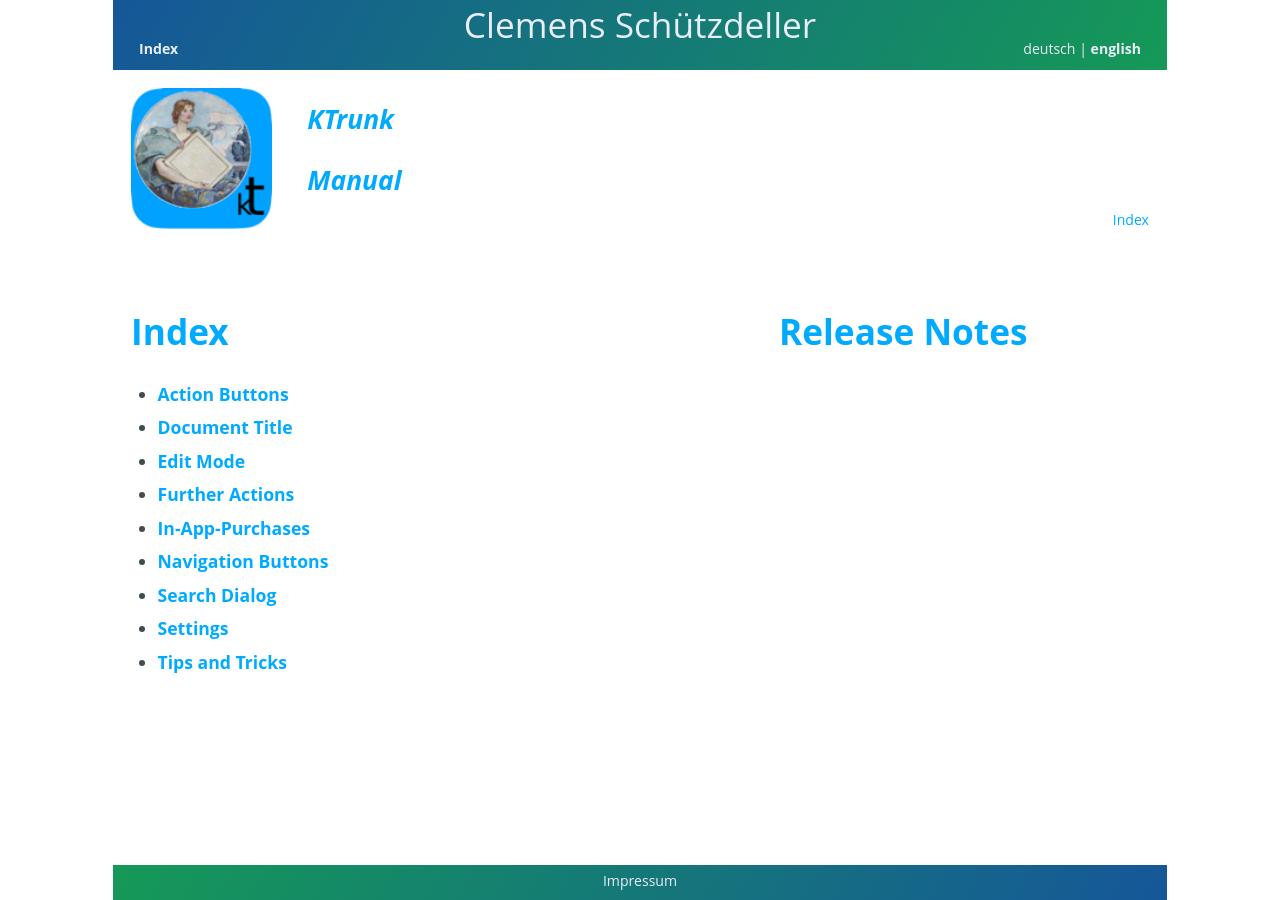
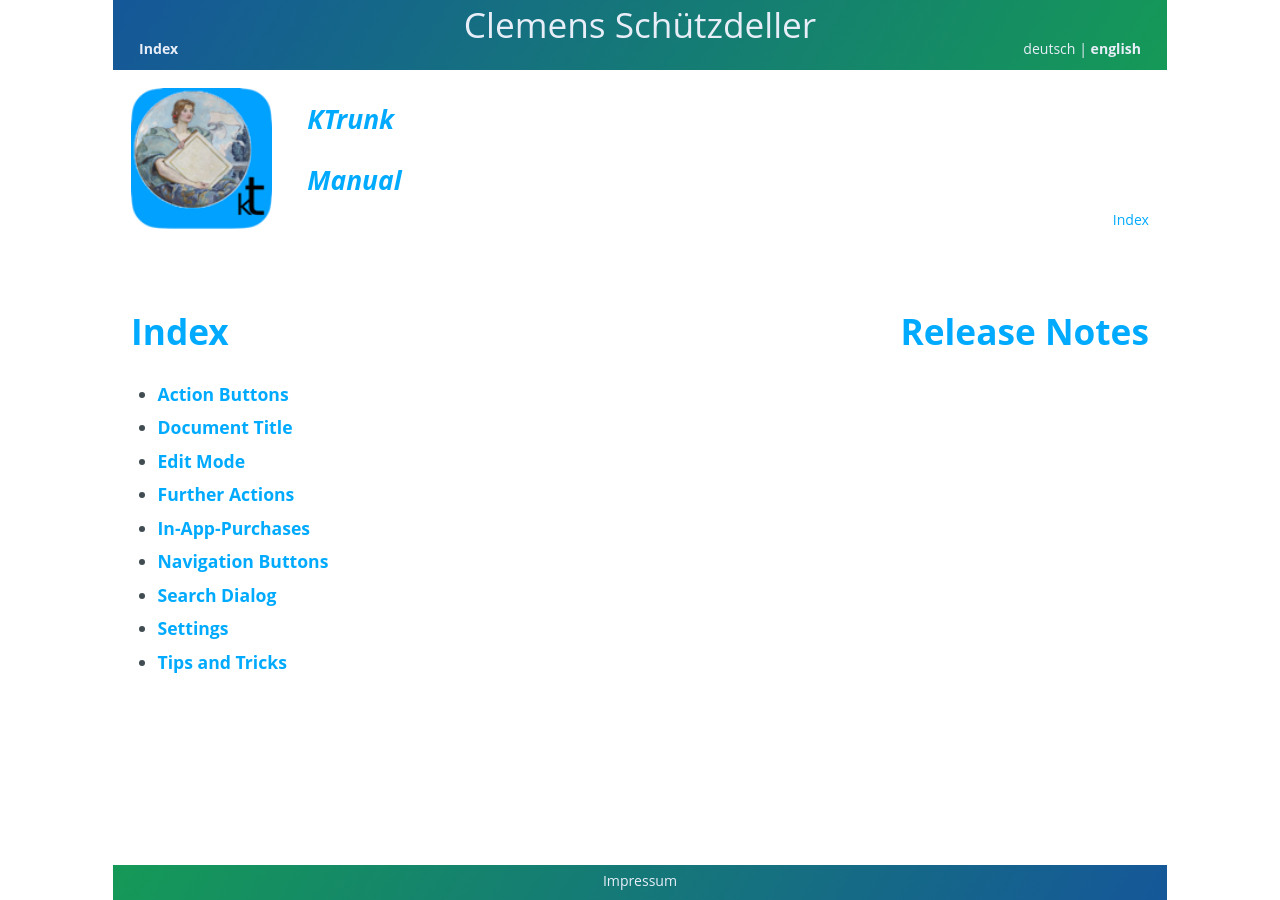
Before and after one commit to cs-LA/home, a Jekyll site: the page built from KTrunk/Manual/Index.md, in a window 1280 px wide. Built offline with Jekyll 4.4.1, drawn with Linux system fonts in a browser that asks for light colours; our own code applies the rules of GitHub Pages for plain Markdown files.

Commit message:
Update Index.md

```diff
--- a/KTrunk/Manual/Index.md
+++ b/KTrunk/Manual/Index.md
@@ -58,7 +58,7 @@
 </ul>
   </div>
   <div class="grid-2">
-    <h1><a href="ReleaseNotes.html">Release Notes</a></h1>
+    <h1 style="text-align: right;"><a href="ReleaseNotes.html">Release Notes</a></h1>
   </div>
 <div class="gridBreak"></div>
 </div>
```
